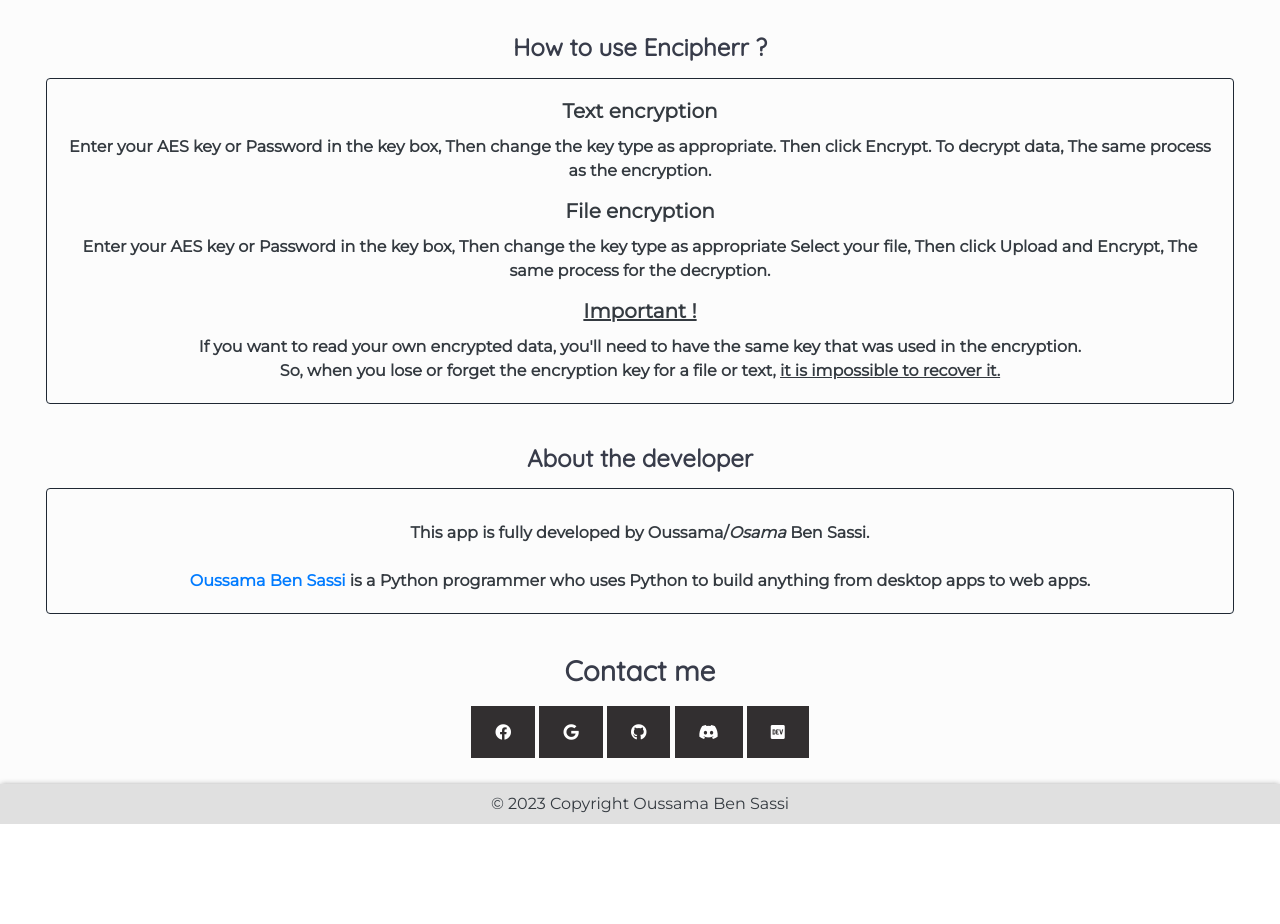
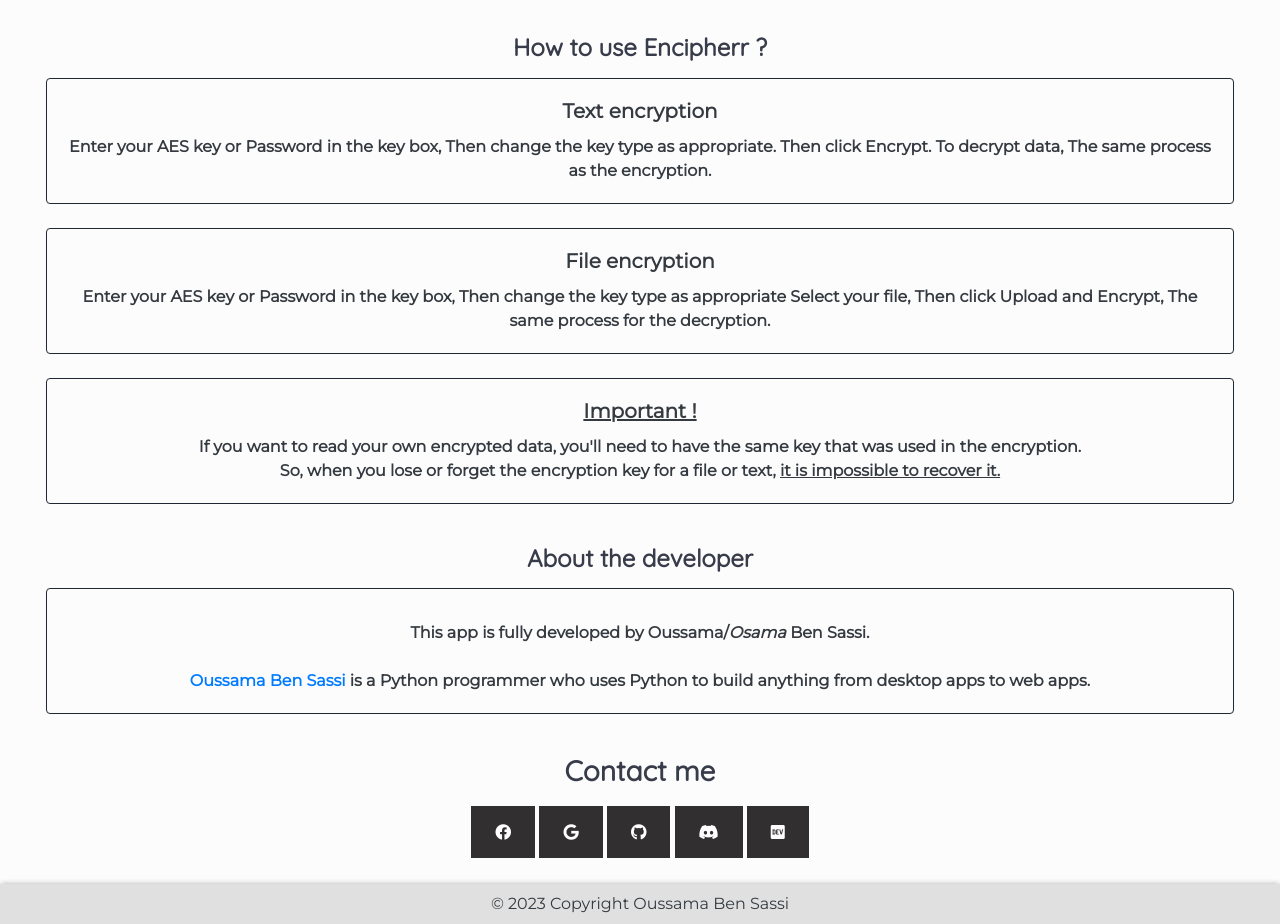
Before and after one commit to Oussama1403/Encipherr, a Flask app: page /about in a window 1280 px wide. Shown: the part 423-1347 px from the top of the page. Before the commit the page ends 1247 px from the top, so only its background shows below. Run offline with Flask 2, Linux system fonts and the light colour scheme; some libraries are stand-ins or nearby versions.

Commit message:
small update

```diff
--- a/src/templates/about.html
+++ b/src/templates/about.html
@@ -63,27 +63,39 @@ Encipherr - About
 				<div class="col-md m-2">
 				  <div class="card text-dark h-100">
 					<div class="card-body">
-
 					  <h5 class="card-title font-weight-bold text-center">Text encryption</h5>
 						<p class="font-weight-bold text-center card-text">
                         Enter your AES key or Password in the key box, Then change the key type as appropriate. Then click Encrypt. To decrypt data, The same process as the encryption.
 					    </p>
-
+                    </div>
+                  </div>
+                </div>
+            </div>
+            <div class="row m-2">
+				<div class="col-md m-2">
+				  <div class="card text-dark h-100">
+					<div class="card-body">
 					   <h5 class="card-title font-weight-bold text-center">File encryption</h5>
 					    <p class="font-weight-bold text-center card-text">
 						Enter your AES key or Password in the key box, Then change the key type as appropriate Select your file, Then click Upload and Encrypt, The same process for the decryption.
 					    </p>
-
+						</div>
+                  </div>
+                </div>
+            </div>
+             <div class="row m-2">
+				<div class="col-md m-2">
+				  <div class="card text-dark h-100">
+					<div class="card-body">
 					   <h5 class="card-title font-weight-bold text-center"><u>Important !</u></h5>
 					    <p class="font-weight-bold text-center card-text">
 						 If you want to read your own encrypted data, you'll need to have the same key that was used in the encryption.<br>
 						 So, when you lose or forget the encryption key for a file or text, <u>it is impossible to recover it.</u>
                         </p>
-
                     </div>
-				  </div>
-				</div>
-			</div>
+                  </div>
+                </div>
+            </div>
 
 			<br />
             <h4 class="title-abt text-center">
```
